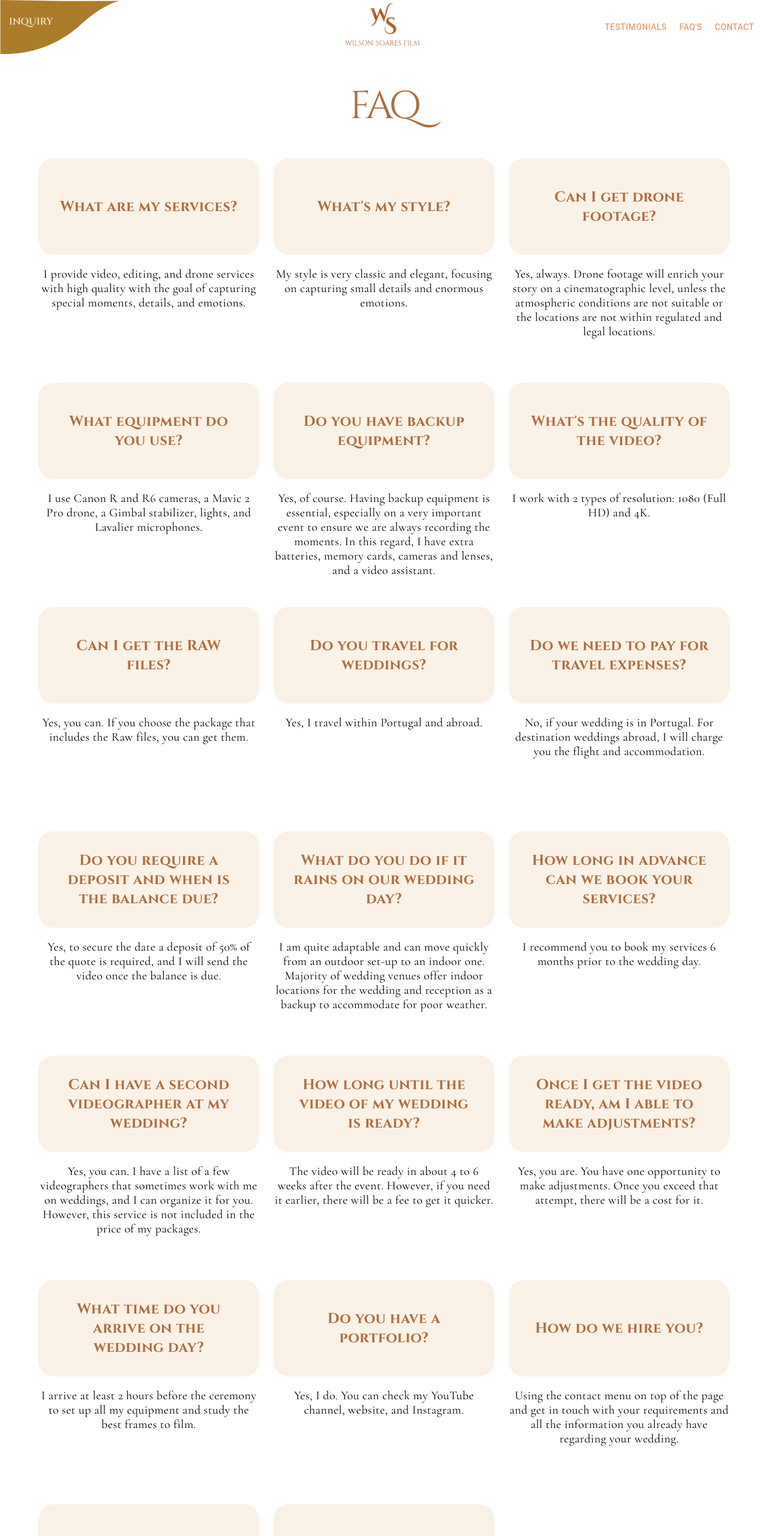
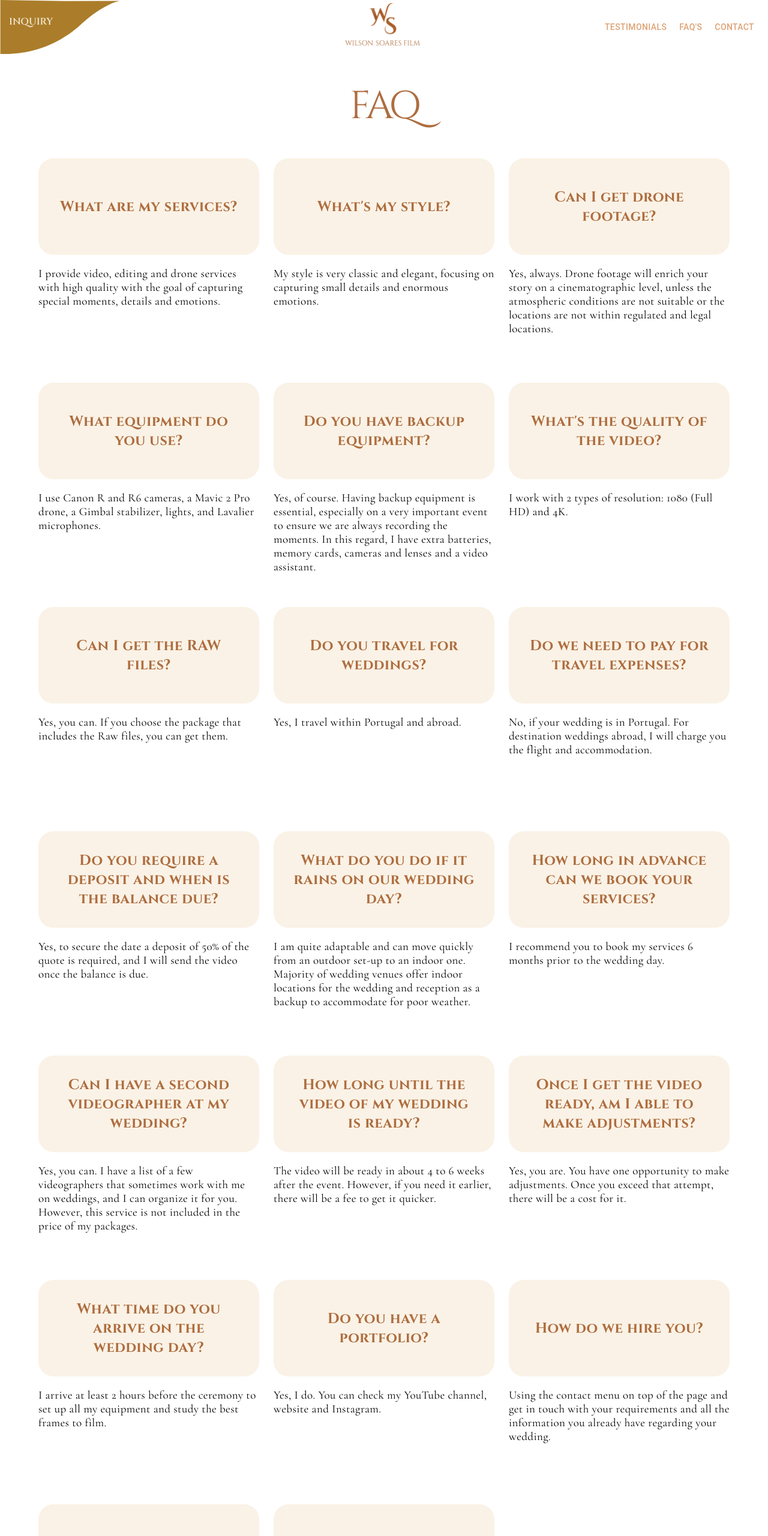
Before and after one commit to Markkex/wsweddings, a Next.js app: page /faqs in a window 1280 px wide. Shown: the top 2561 px of the page at 60% size. Built offline with nearby package versions, Linux system fonts and the light colour scheme.

Commit message:
fixing labels and css

```diff
--- a/src/app/contact/page.js
+++ b/src/app/contact/page.js
@@ -24,12 +24,12 @@ export default function Page() {
               <div>
                 <span>
                   For a full price list or to place a sample order please fill
-                  out form below
+                  out the form below.
                 </span>
               </div>
               <div>
                 <span>
-                  Allow a few moments for form to send and receive confirmation
+                  Allow a few moments for the form to send and receive confirmation.
                 </span>
               </div>
             </Grid>
--- a/src/app/globals.css
+++ b/src/app/globals.css
@@ -116,7 +116,7 @@ letter-spacing: -5.2px;
   text-align: center;
   font-family: "Cormorant Garamond";
   font-size: 18px;
-  font-style: normal;
+  font-style: italic;
   font-weight: 400;
   line-height: normal;
   letter-spacing: 0.36px;
@@ -137,7 +137,6 @@ letter-spacing: -5.2px;
   color: #AE6D3F;
 text-align: center;
 
-/* FAQ */
 font-size: 24px;
 font-style: normal;
 font-weight: 700;
@@ -147,11 +146,11 @@ letter-spacing: 0.48px;
 
 .faq-question-answer {
   color: #000;
-text-align: center;
+text-align: left;
 
 /* body faq */
 font-family: "Cormorant Garamond";
-font-size: 20px;
+font-size: 19px;
 font-style: normal;
 font-weight: 400;
 line-height: normal;
--- a/src/data/faqs.json
+++ b/src/data/faqs.json
@@ -2,7 +2,7 @@
   "faqs": [
     {
       "question": "What are my services?",
-      "answer": "I provide video, editing, and drone services with high quality with the goal of capturing special moments, details, and emotions."
+      "answer": "I provide video, editing and drone services with high quality with the goal of capturing special moments, details and emotions."
     },
     {
       "question": "What's my style?",
@@ -18,7 +18,7 @@
     },
     {
       "question": "Do you have backup equipment?",
-      "answer": "Yes, of course. Having backup equipment is essential, especially on a very important event to ensure we are always recording the moments. In this regard, I have extra batteries, memory cards, cameras and lenses, and a video assistant."
+      "answer": "Yes, of course. Having backup equipment is essential, especially on a very important event to ensure we are always recording the moments. In this regard, I have extra batteries, memory cards, cameras and lenses and a video assistant."
     },
     {
       "question": "What's the quality of the video?",
@@ -66,7 +66,7 @@
     },
     {
       "question": "Do you have a portfolio?",
-      "answer": "Yes, I do. You can check my YouTube channel, website, and Instagram."
+      "answer": "Yes, I do. You can check my YouTube channel, website and Instagram."
     },
     {
       "question": "How do we hire you?",
```
